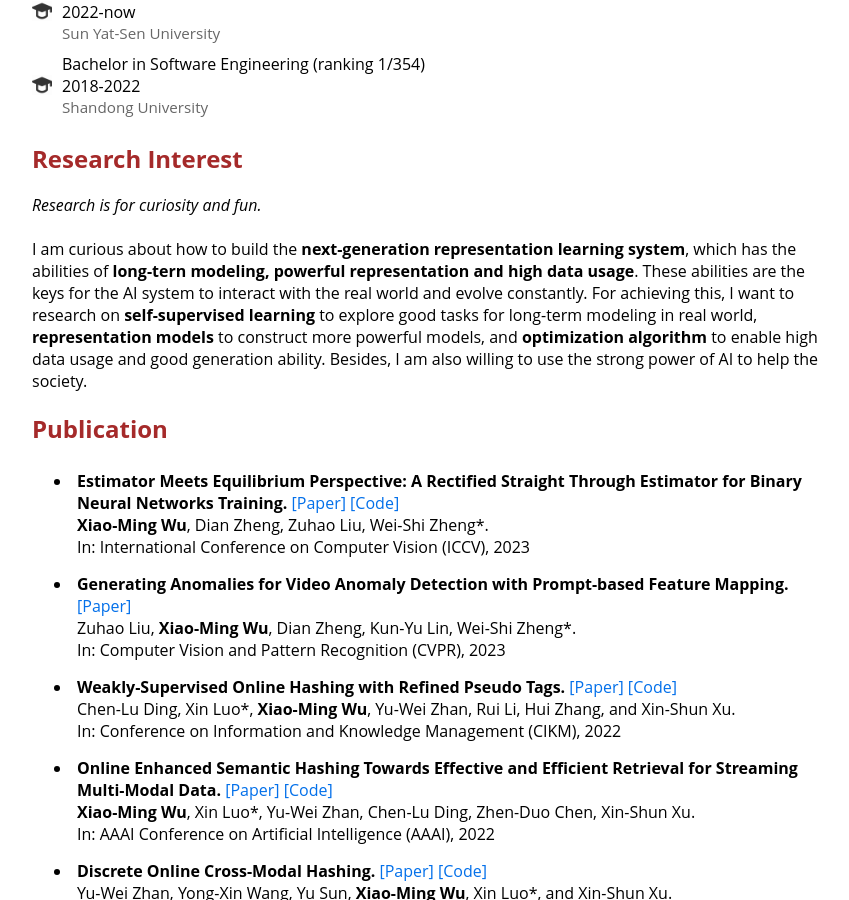
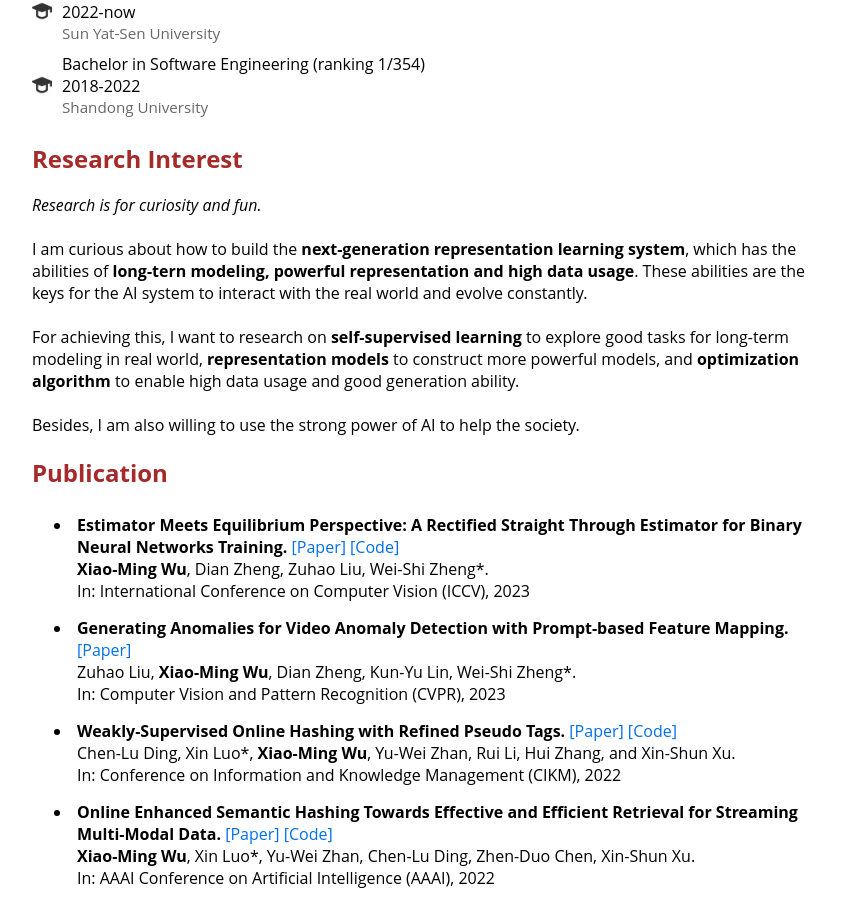
Before and after one commit to DravenALG/DravenALG.github.io, a Jekyll site: the page built from index.html, in a window 1280 px wide and 900 px high, scrolled down 628 px. Shown: the whole window, without its empty margins (208-1057 px from the left). Built offline with Jekyll 4.4.1, drawn with Linux system fonts in a browser that asks for light colours.

Commit message:
Update index.html

```diff
--- a/index.html
+++ b/index.html
@@ -63,9 +63,9 @@ title: Xiao-Ming Wu (伍晓鸣)
     <h2 style="color: brown;">Research Interest</h2>
     <i>Research is for curiosity and fun. </i><br><br>
 
-    I am curious about how to build the <span style='font-weight: bold;'>next-generation representation learning system</span>, which has the abilities of <span style='font-weight: bold;'>long-tern modeling, powerful representation and high data usage</span>. These abilities are the keys for the AI system to interact with the real world and evolve constantly.
+    I am curious about how to build the <span style='font-weight: bold;'>next-generation representation learning system</span>, which has the abilities of <span style='font-weight: bold;'>long-tern modeling, powerful representation and high data usage</span>. These abilities are the keys for the AI system to interact with the real world and evolve constantly.<br><br>
 
-    For achieving this, I want to research on <span style='font-weight: bold;'>self-supervised learning</span> to explore good tasks for long-term modeling in real world, <span style='font-weight: bold;'>representation models</span> to construct more powerful models, and <span style='font-weight: bold;'>optimization algorithm</span> to enable high data usage and good generation ability.
+    For achieving this, I want to research on <span style='font-weight: bold;'>self-supervised learning</span> to explore good tasks for long-term modeling in real world, <span style='font-weight: bold;'>representation models</span> to construct more powerful models, and <span style='font-weight: bold;'>optimization algorithm</span> to enable high data usage and good generation ability.<br><br>
 
     Besides, I am also willing to use the strong power of AI to help the society.<br>
 </div>
```
